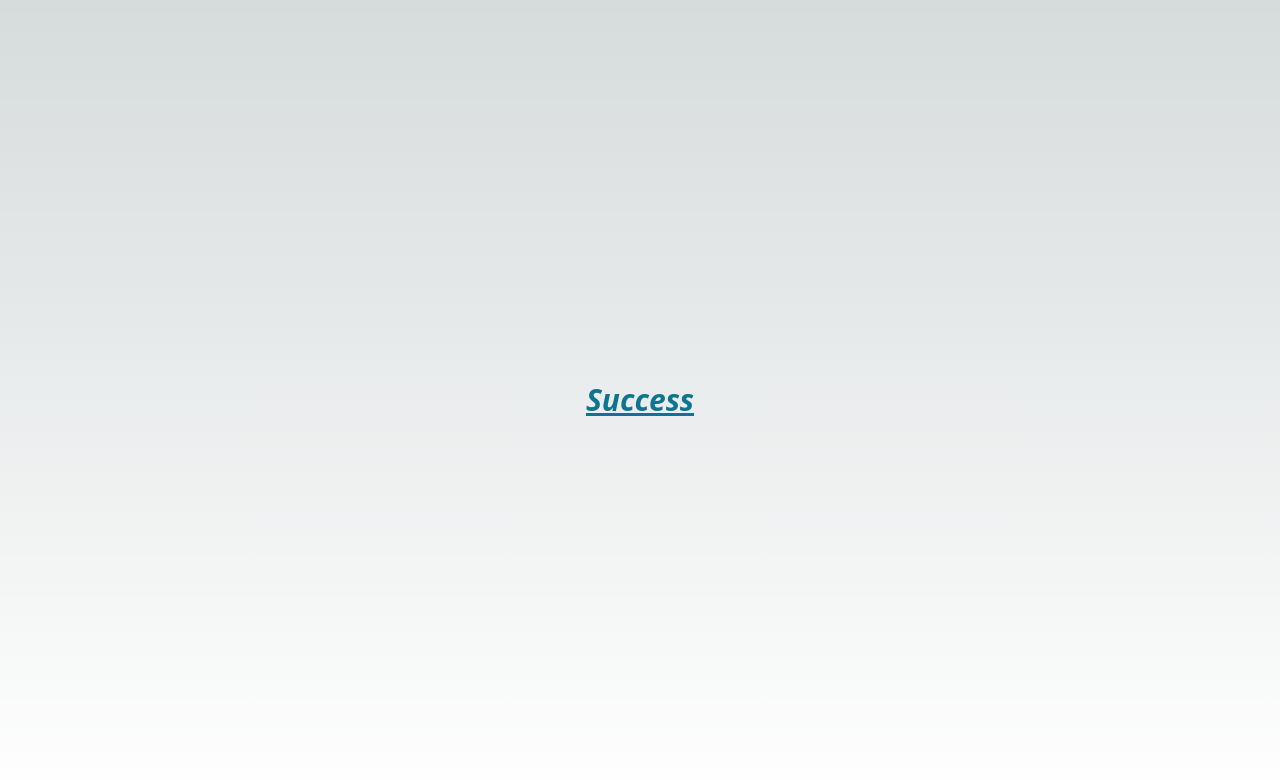
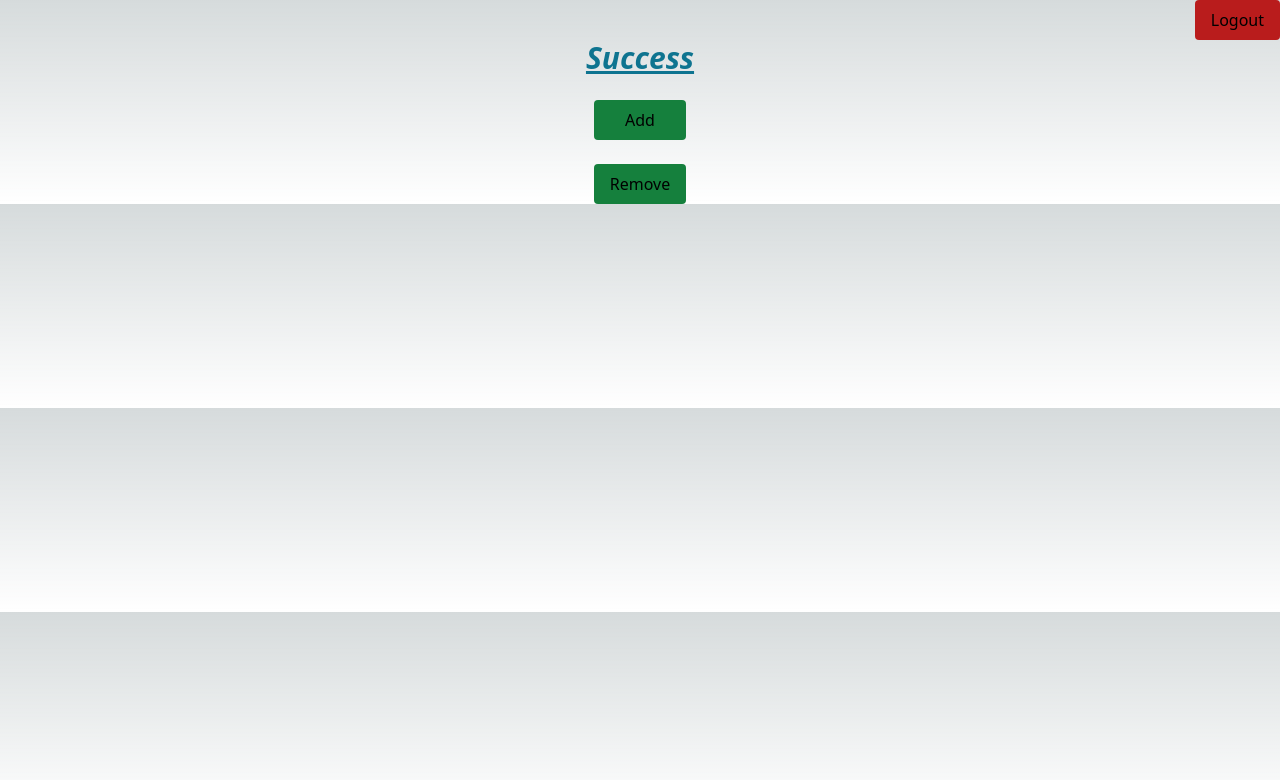
Before and after one commit to HoLyGhxsT/to-do-next, a Next.js app: page /home in a window 1280 px wide. Shown: the top 780 px of the page. Built offline with nearby package versions, Linux system fonts and the light colour scheme.

Commit message:
Home page changes

```diff
--- a/pages/home.tsx
+++ b/pages/home.tsx
@@ -2,15 +2,35 @@ import Head from "next/head";
 
 export default function Home() {
   console.log("Home Page Loaded");
+  const redirect = () => {
+    console.log("redirect");
+  };
   return (
     <>
       <Head>
         <title> Home Page </title>
       </Head>
-      <div className="center">
-        <h1 className="font-bold underline text-3xl text-cyan-700 italic grid h-screen place-content-center ">
-          Success
-        </h1>
+      <div className="flex flex-col">
+        <div className="grid place-content-end">
+          <button className="rounded px-4 py-2 bg-red-700" onClick={redirect}>
+            Logout
+          </button>
+        </div>
+      </div>
+      <div className="flex flex-col">
+        <div className="">
+          <h1 className="font-bold underline text-3xl text-cyan-700 italic text-center">
+            Success
+          </h1>
+          <br />
+          <div className="flex flex-col">
+            <div className="grid place-content-center">
+              <button className="rounded px-4 py-2 bg-green-700">Add</button>
+              <br />
+              <button className="rounded px-4 py-2 bg-green-700">Remove</button>
+            </div>
+          </div>
+        </div>
       </div>
     </>
   );
```
